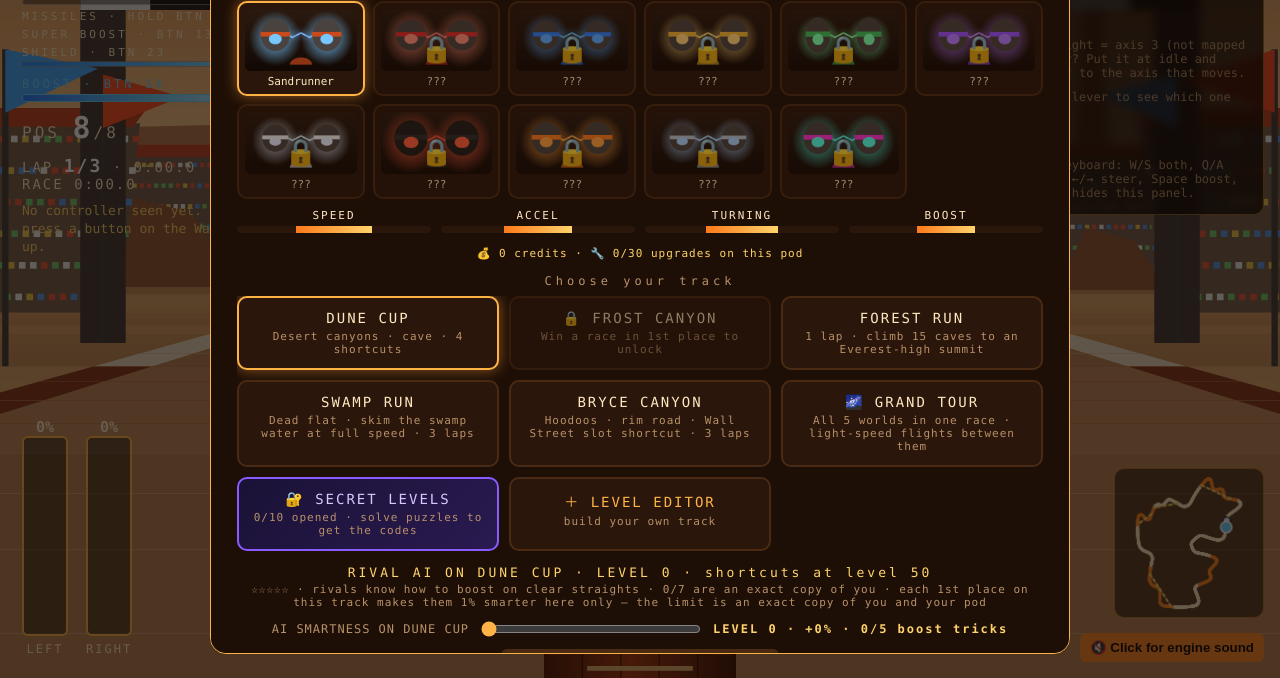
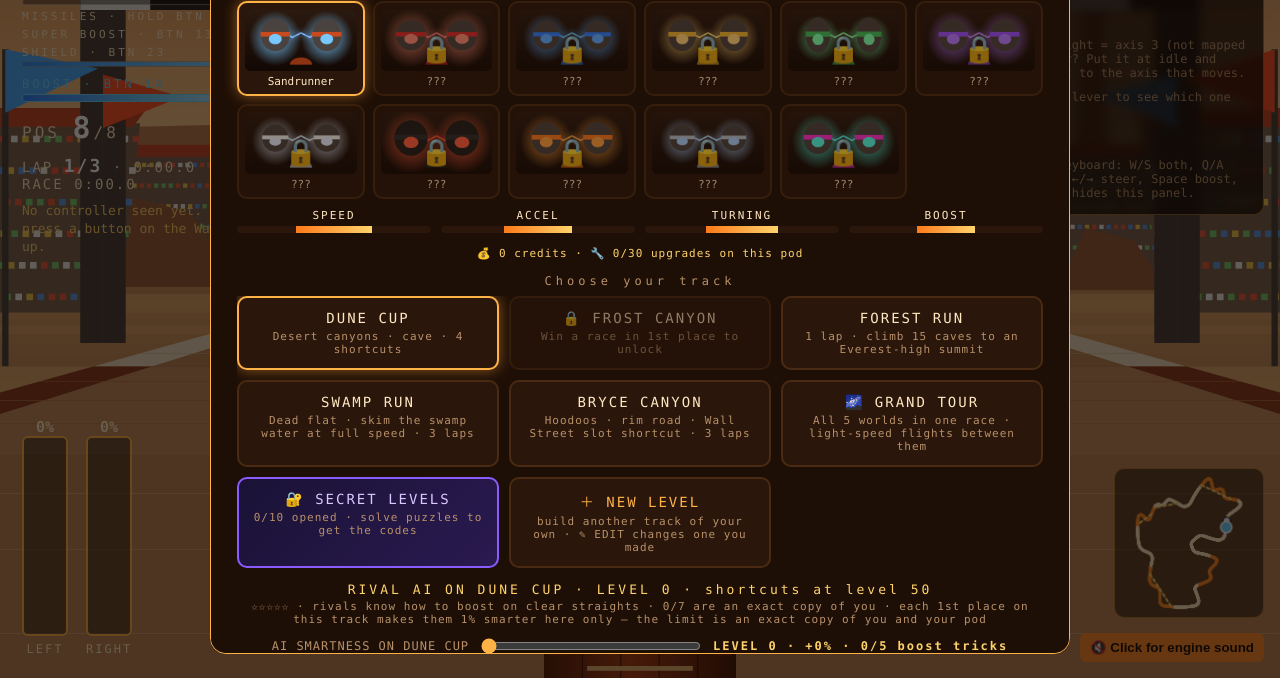
Before and after one commit to harout/anto-game, a plain HTML site: page index.html in a window 1280 px wide. Shown: the part 122-800 px from the top of the page. Drawn offline with Linux system fonts and the light colour scheme; animation ran at ten frames a second.

Commit message:
NEW LEVEL card always starts a new level, so you can keep many custom levels
Co-Authored-By: Claude Opus 5.5 <noreply@anthropic.com>
Claude-Session: https://claude.ai/code/session_01VLdNPw7pWg4UnCgpRbD2DG

```diff
--- a/index.html
+++ b/index.html
@@ -3515,7 +3515,7 @@
     }
     const sk = document.createElement('div'), nOpen = loadSecrets().open.length; sk.className = 'tcard secretc';
     sk.innerHTML = `🔐 SECRET LEVELS<small>${nOpen}/${SECRETS.length} opened · solve puzzles to get the codes</small>`; sk.onclick = openSecrets; tg.appendChild(sk);
-    const ad = document.createElement('div'); ad.className = 'tcard addlvl'; ad.innerHTML = '＋ LEVEL EDITOR<small>build your own track</small>'; ad.onclick = () => openEditor(CUSTOM ? CUSTOM.id : null); tg.appendChild(ad);
+    const ad = document.createElement('div'); ad.className = 'tcard addlvl'; ad.innerHTML = '＋ NEW LEVEL<small>build another track of your own · ✎ EDIT changes one you made</small>'; ad.onclick = () => openEditor(null); tg.appendChild(ad);   // always a brand-new level
   }
   const escHtml = t => String(t).replace(/[&<>"']/g, c => ({ '&': '&amp;', '<': '&lt;', '>': '&gt;', '"': '&quot;', "'": '&#39;' }[c]));
   function deleteLevel(id) {                                   // remove a level you made, its ghost and its AI level
```
Also changed, not shown: 1 other file.
